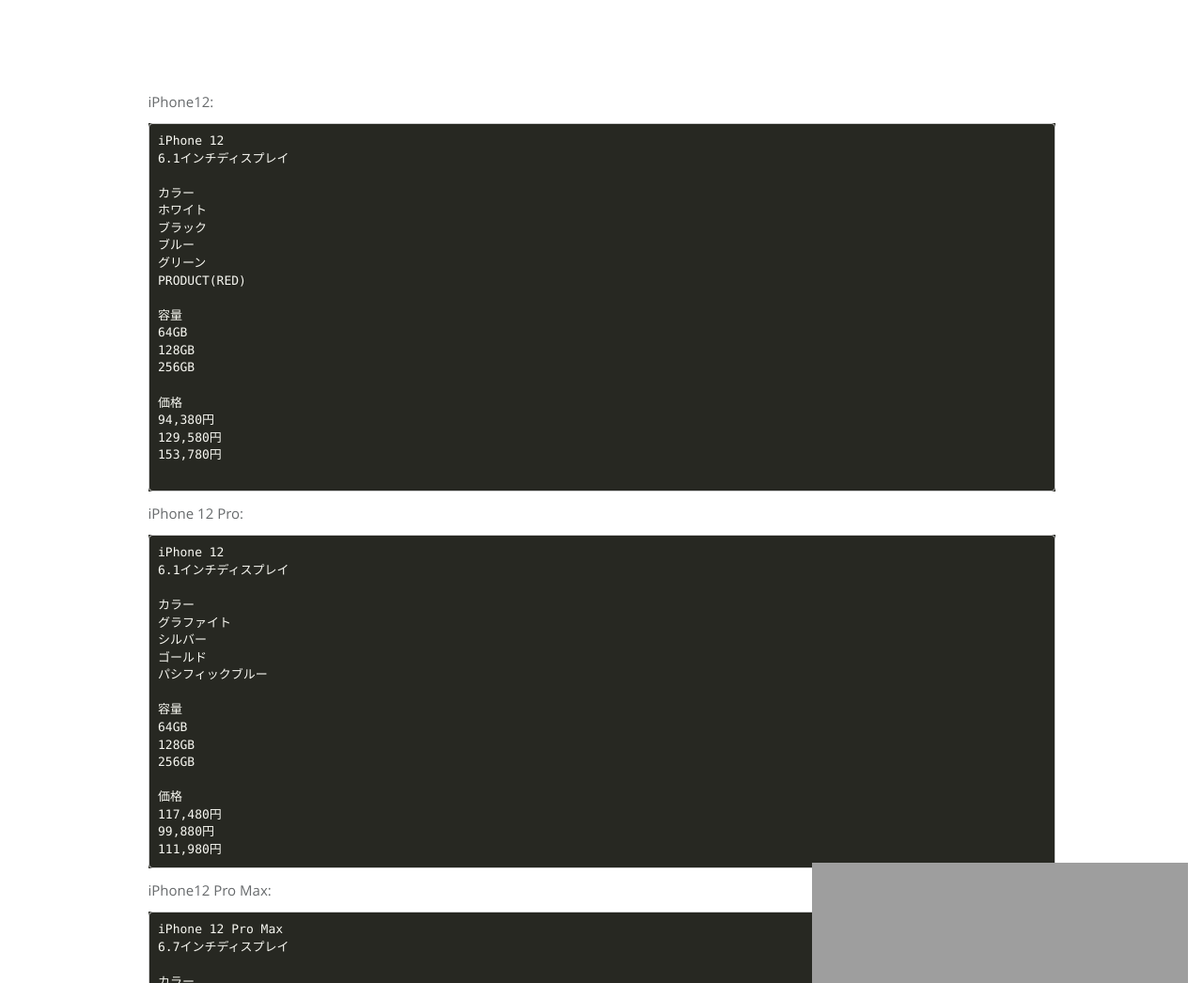
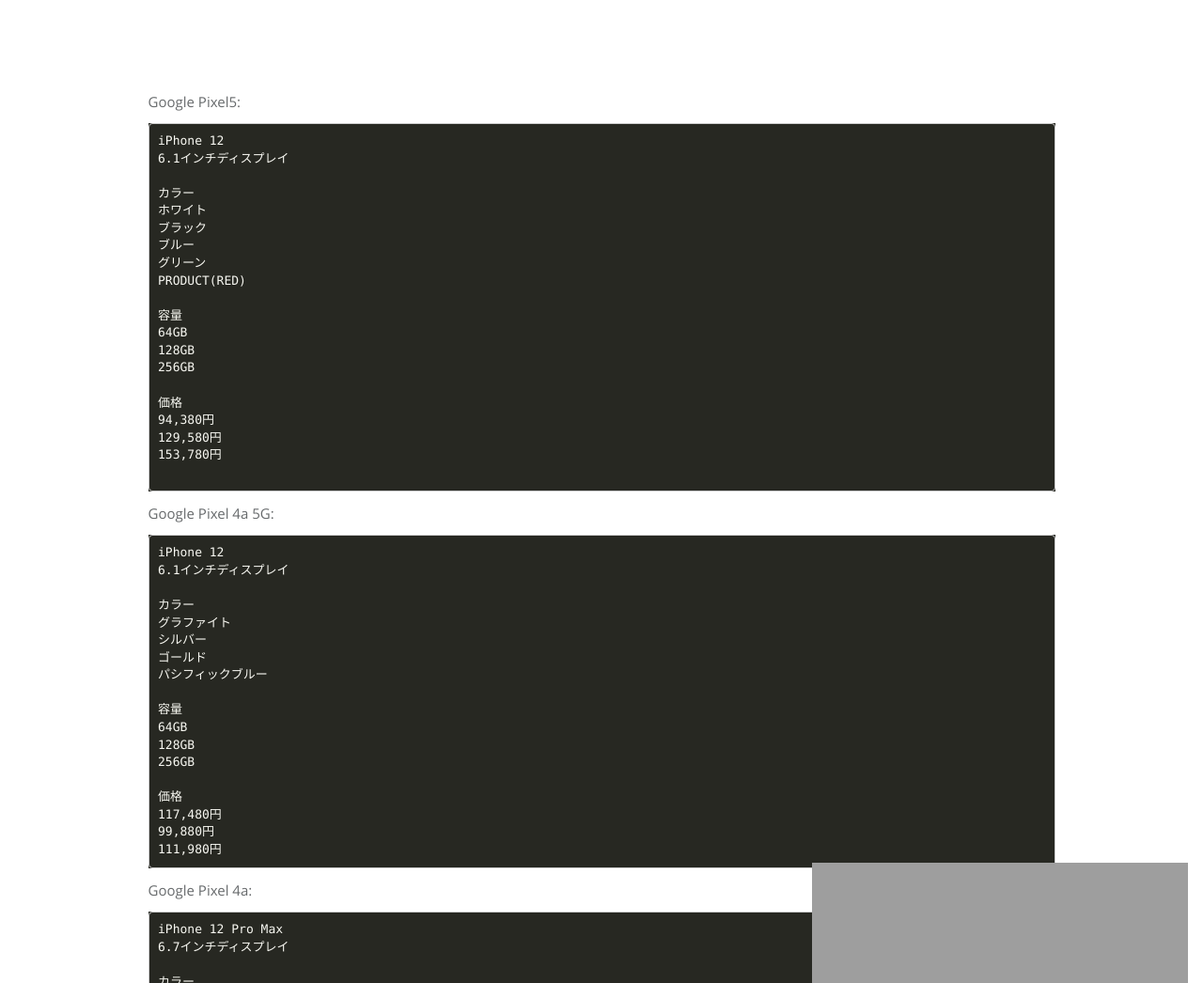
Before and after one commit to takagotch/o23829, a Jekyll site: the page built from _posts/2020-11-01-contracts.md, in a window 1280 px wide and 1400 px high, scrolled down 476 px. Shown: the part 162-1208 px from the top of the window at 94% size. Built offline with Jekyll 4.4.1, drawn with Linux system fonts in a browser that asks for light colours; comment, search, counter and statistics services are not loaded.

Commit message:
Update 2020-11-01-contracts.md

````diff
--- a/_posts/2020-11-01-contracts.md
+++ b/_posts/2020-11-01-contracts.md
@@ -9,7 +9,7 @@
 icon: icon-html
 ---
 
-iPhone12:
+Google Pixel5:
 
 ```
 iPhone 12
@@ -36,7 +36,7 @@
 
 
 
-iPhone 12 Pro:
+Google Pixel 4a 5G:
 
 ```
 iPhone 12
@@ -59,7 +59,7 @@
 111,980円
 ```
 
-iPhone12 Pro Max:
+Google Pixel 4a:
 
 ```
 iPhone 12 Pro Max
@@ -82,6 +82,8 @@
 165,880円
 
 ```
+
+
 
 iPhone12 mini:
 
````
